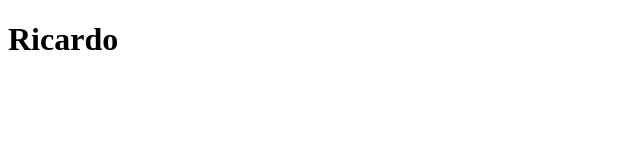
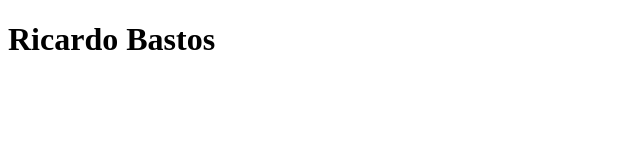
Before and after one commit to RicardoBastos/gitrepoteste, a plain HTML site: page index.html in a window 1280 px wide. Shown: the whole page, without its empty margins (0-640 px from the left). Drawn offline with Linux system fonts and the light colour scheme.

Commit message:
add bastos

```diff
--- a/index.html
+++ b/index.html
@@ -6,6 +6,6 @@
   <title>Document</title>
 </head>
 <body>
-  <h1>Ricardo</h1>
+  <h1>Ricardo Bastos</h1>
 </body>
 </html>
```
